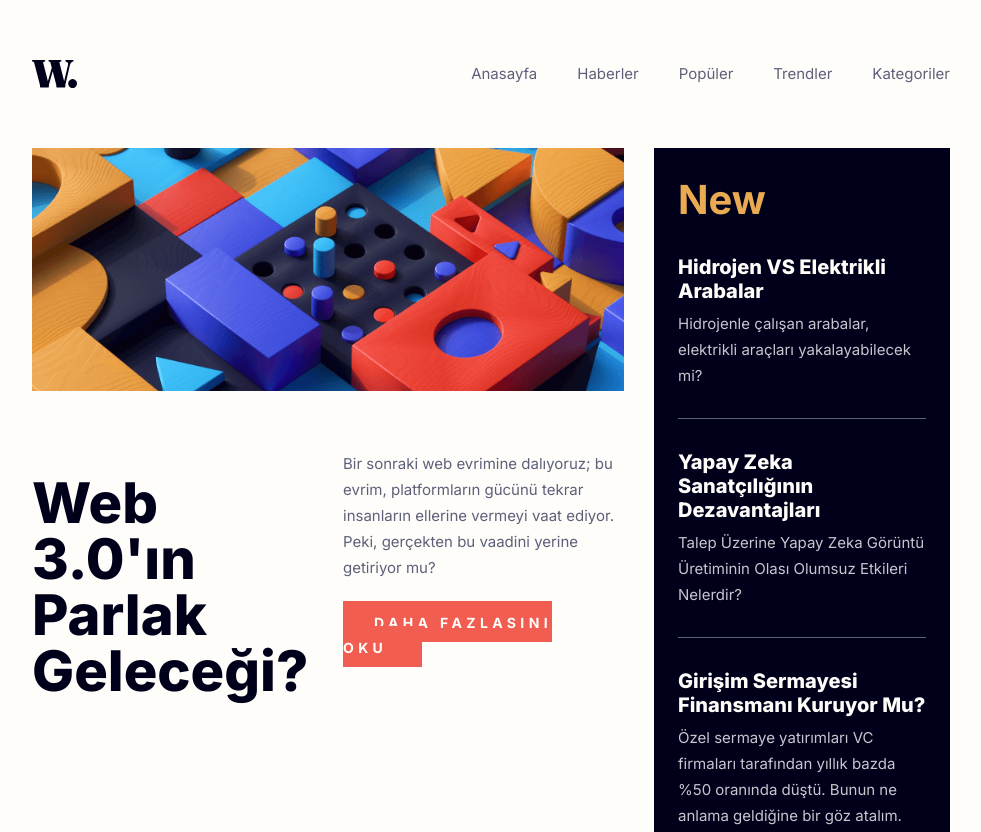
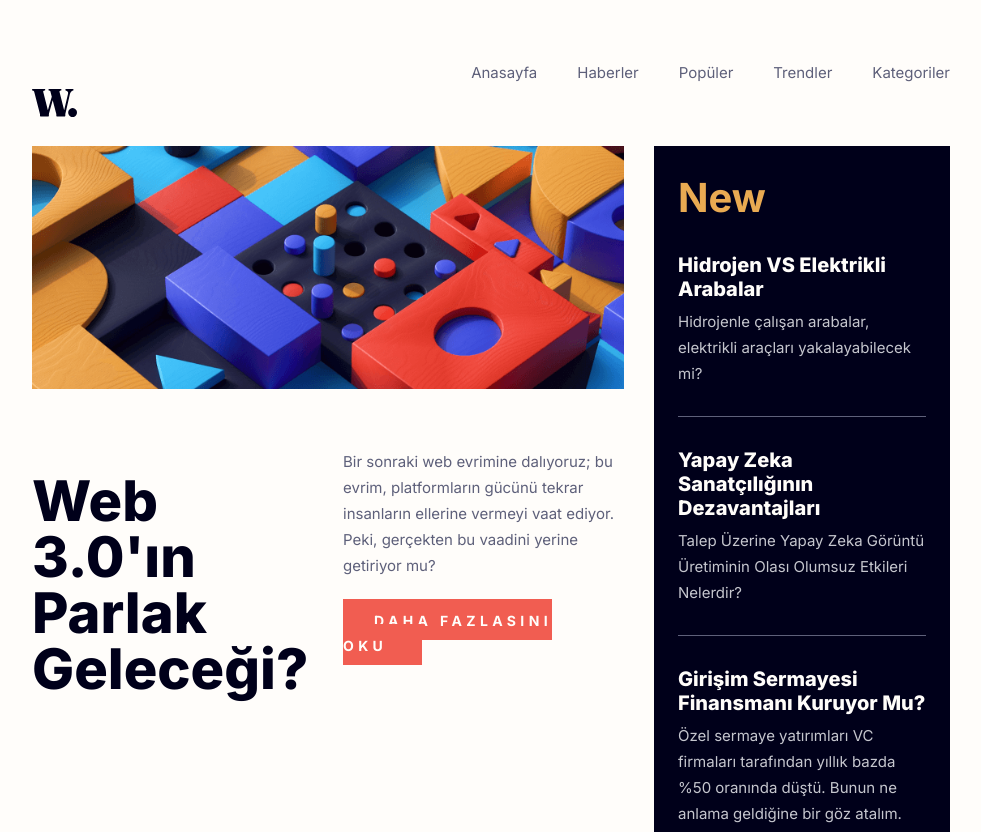
Before and after one commit to gayedinc/news-home-page, a plain HTML site: page index.html in a window 1280 px wide. Shown: the top 832 px of the page, without its empty margins (149-1130 px from the left). Drawn offline with Linux system fonts and the light colour scheme.

Commit message:
new güncelleme yapıldı

```diff
--- a/assets/css/news-homepage.css
+++ b/assets/css/news-homepage.css
@@ -312,6 +312,10 @@ p {
     display: none;
   }
 
+  .header-logo {
+    margin-bottom: 0;
+  }
+
   .desktop-only-img {
     /*desktoptaki img için*/
     display: block;
```
